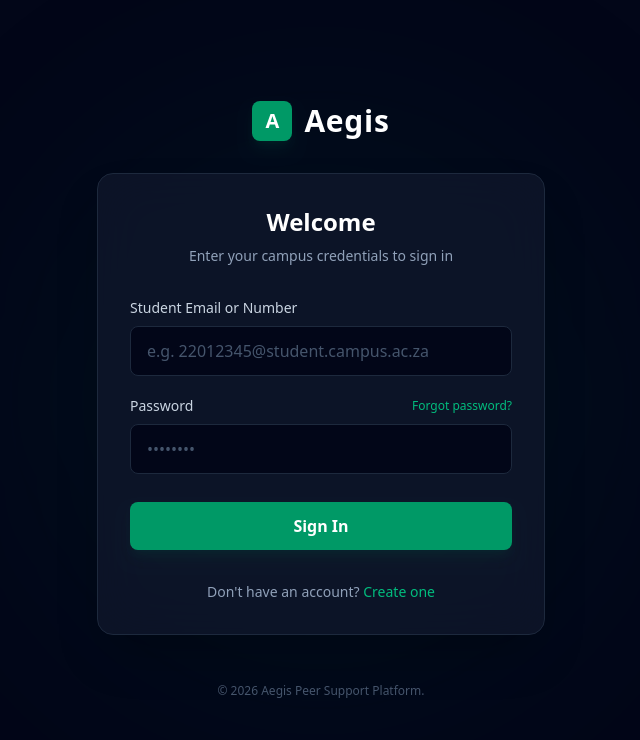
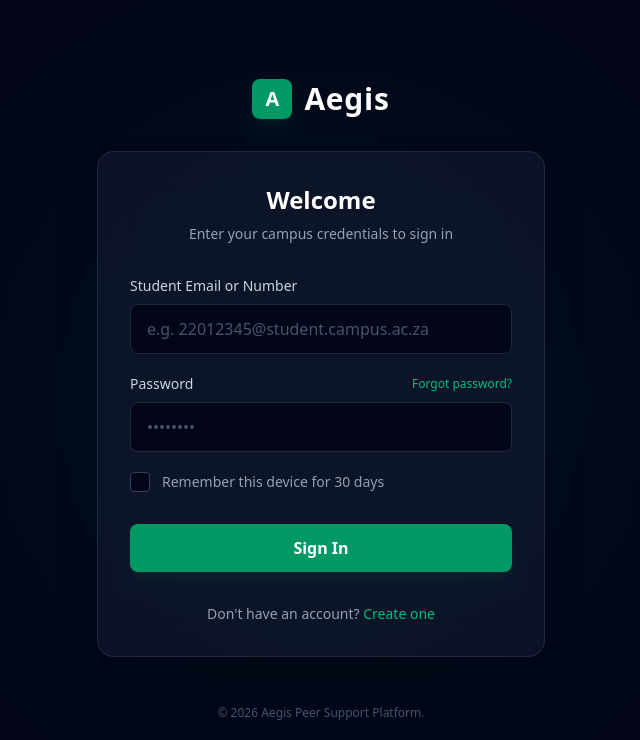
Before and after one commit to T9039/PBDV-PBDE_Aegis, a Flask app: page /login in a window 1280 px wide. Shown: the top 740 px of the page, without its empty margins (319-959 px from the left). Run offline with Flask 3, Linux system fonts and the light colour scheme; style sheets or scripts are compiled from the project's sources.

Commit message:
UPGRADE: added a remember me click box

```diff
--- a/templates/login.html
+++ b/templates/login.html
@@ -75,6 +75,37 @@
           />
         </div>
 
+        <label
+          for="remember-me"
+          class="flex items-center gap-3 cursor-pointer group mt-2 mb-6 w-max"
+        >
+          <div class="relative flex items-center justify-center">
+            <input type="checkbox" id="remember-me" class="peer sr-only" />
+
+            <div
+              class="w-5 h-5 rounded-[4px] border border-slate-700 bg-slate-950 shadow-inner peer-checked:bg-emerald-600 peer-checked:border-emerald-500 peer-focus-visible:ring-2 peer-focus-visible:ring-emerald-500/50 peer-focus-visible:ring-offset-2 peer-focus-visible:ring-offset-slate-900 transition-all duration-200 group-hover:border-slate-500"
+            ></div>
+
+            <svg
+              class="absolute w-3.5 h-3.5 text-white opacity-0 scale-50 peer-checked:opacity-100 peer-checked:scale-100 transition-all duration-200 pointer-events-none"
+              xmlns="http://www.w3.org/2000/svg"
+              viewBox="0 0 24 24"
+              fill="none"
+              stroke="currentColor"
+              stroke-width="3"
+              stroke-linecap="round"
+              stroke-linejoin="round"
+            >
+              <polyline points="20 6 9 17 4 12"></polyline>
+            </svg>
+          </div>
+          <span
+            class="text-sm text-slate-400 group-hover:text-slate-300 transition-colors select-none"
+          >
+            Remember this device for 30 days
+          </span>
+        </label>
+
         <button
           id="submit-btn"
           type="submit"
```
